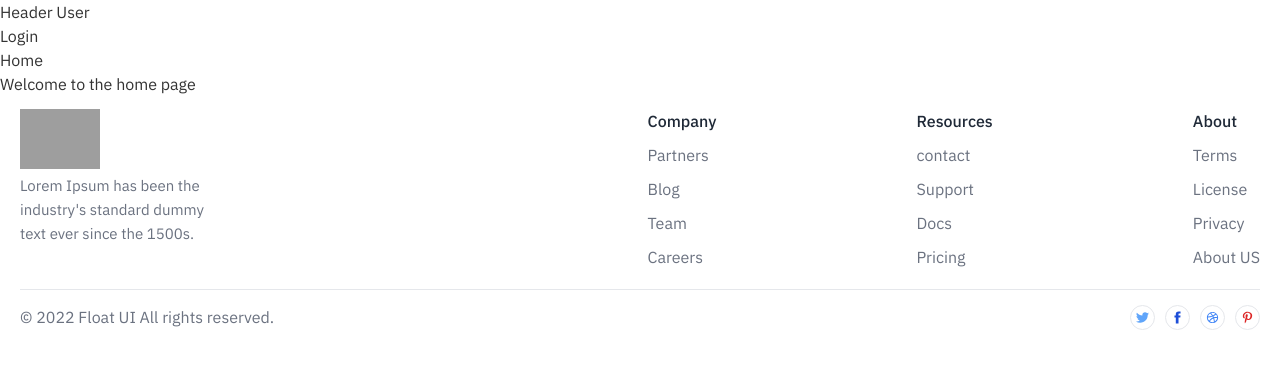
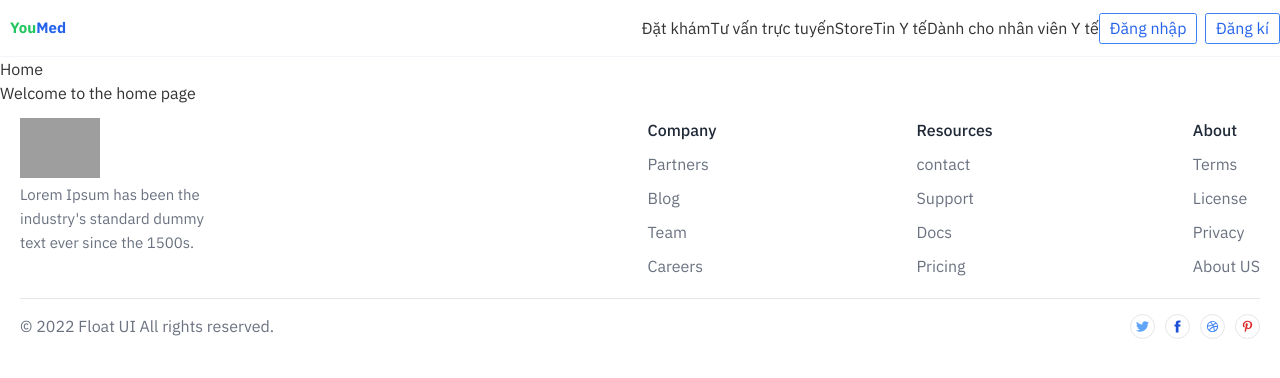
Before and after one commit to T-Huy/test, a React (Vite) app: page / in a window 1280 px wide. Shown: the top 378 px of the page. Built offline with nearby package versions, Linux system fonts and the light colour scheme; grey boxes are pictures that could not be loaded.

Commit message:
fix refresh_token

```diff
--- a/src/api/apiRequest.js
+++ b/src/api/apiRequest.js
@@ -1,7 +1,7 @@
 import axios from 'axios';
-import {jwtDecode} from 'jwt-decode';
+import { jwtDecode } from 'jwt-decode';
 
-const baseURL = 'http://localhost:9000';
+const baseURL = 'http://localhost:8080';
 
 const axiosClient = axios.create({
     baseURL: baseURL,
@@ -33,8 +33,14 @@ axiosClient.interceptors.response.use(
 
 const refreshToken = async () => {
     try {
-        const response = await axiosClient.post('/refresh-token');
-        return response.data;
+        const response = await axiosClient.post('/refresh_token');
+        console.log('refresh_token:', response);
+
+        if (response.status === 'OK') return response.access_token;
+        else {
+            console.error('Error: ', response.message);
+            return null;
+        }
     } catch (error) {
         console.log('Error: ', error);
     }
--- a/src/components/Header/index.jsx
+++ b/src/components/Header/index.jsx
@@ -13,9 +13,55 @@ function Header() {
     };
 
     return (
-        <header>
-            <p className="header">Header User</p>
-            {user && !user.auth ? <NavLink to="/login">Login</NavLink> : <button onClick={handleLogout}>Logout</button>}
+        <header className="w-full h-[57px] md:sticky top-0 bg-white z-[1000] border-b border-b-slate-100 flex items-center justify-between">
+            {/* Logo */}
+            <div className="flex items-center space-x-2 mr-auto p-4">
+                <span className="text-2xl font-bold">
+                    <span className="text-green-500">You</span>
+                    <span className="text-blue-600">Med</span>
+                </span>
+            </div>
+
+            {/* Navigation */}
+            <nav className="bg-white absolute z-[100] top-0 right-0 left-0 transition transform origin-top-right h-screen lg:flex lg:h-auto overflow-scroll lg:overflow-visible lg:relative hidden">
+                <a href="#" className="hover:text-blue-600">
+                    Đặt khám
+                </a>
+                <a href="#" className="hover:text-blue-600">
+                    Tư vấn trực tuyến
+                </a>
+                <a href="#" className="hover:text-blue-600">
+                    Store
+                </a>
+                <a href="#" className="hover:text-blue-600">
+                    Tin Y tế
+                </a>
+                <a href="#" className="hover:text-blue-600">
+                    Dành cho nhân viên Y tế
+                </a>
+            </nav>
+
+            {/* Login Button */}
+            <div className="inline-flex space-x-3 items-center">
+                {user && !user.auth ? (
+                    <>
+                        <NavLink
+                            to="/login"
+                            className="border border-blue-500 text-blue-600 px-4 py-1 rounded hover:bg-blue-100"
+                        >
+                            Đăng nhập
+                        </NavLink>
+                        <NavLink
+                            to="/register"
+                            className="border border-blue-500 text-blue-600 px-4 py-1 rounded hover:bg-blue-100"
+                        >
+                            Đăng kí
+                        </NavLink>
+                    </>
+                ) : (
+                    <button onClick={handleLogout}>Logout</button>
+                )}
+            </div>
         </header>
     );
 }
--- a/src/context/UserContext.jsx
+++ b/src/context/UserContext.jsx
@@ -1,15 +1,15 @@
 import { jwtDecode } from 'jwt-decode';
-import React from 'react';
-import { useState, createContext } from 'react';
+import React, { useState, useEffect, createContext } from 'react';
 import { useNavigate } from 'react-router-dom';
 import { toast } from 'react-toastify';
-const UserContext = createContext();
+const UserContext = createContext({ email: '', userId: '', role: '', auth: false });
 
 const UserProvider = ({ children }) => {
     const navigate = useNavigate();
     const initialUser = () => {
         const token = localStorage.getItem('token');
         if (token) {
+            try {
                 const decodeToken = jwtDecode(token);
                 return {
                     email: decodeToken.email || '',
@@ -17,6 +17,10 @@ const UserProvider = ({ children }) => {
                     role: decodeToken.roleId || '',
                     auth: true,
                 };
+            } catch (error) {
+                console.error('Invalid token:', error);
+                return { email: '', userId: '', role: '', auth: false };
+            }
         }
         return { email: '', userId: '', role: '', auth: false };
     };
@@ -24,6 +28,7 @@ const UserProvider = ({ children }) => {
     const [user, setUser] = useState(initialUser);
 
     const loginContext = (email, token) => {
+        try {
             const decodeToken = jwtDecode(token);
             setUser({
                 email: email,
@@ -32,19 +37,40 @@ const UserProvider = ({ children }) => {
                 auth: true,
             });
             localStorage.setItem('token', token);
+        } catch (error) {
+            console.error('Invalid token:', error);
+        }
     };
 
     const logout = () => {
         localStorage.removeItem('token');
-        setUser((user) => ({
+        setUser({
             email: '',
             userId: '',
             role: '',
             auth: false,
-        }));
+        });
         navigate('/');
         toast.success('Đăng xuất thành công');
     };
+
+    useEffect(() => {
+        const token = localStorage.getItem('token');
+        if (token) {
+            try {
+                const decodeToken = jwtDecode(token);
+                setUser({
+                    email: decodeToken.email,
+                    userId: decodeToken.userId,
+                    role: decodeToken.roleId,
+                    auth: true,
+                });
+            } catch (error) {
+                console.error('Invalid token:', error);
+                logout();
+            }
+        }
+    }, []);
 
     return <UserContext.Provider value={{ user, loginContext, logout }}>{children}</UserContext.Provider>;
 };
```
Lines whose indentation alone changed are shown as unchanged.
